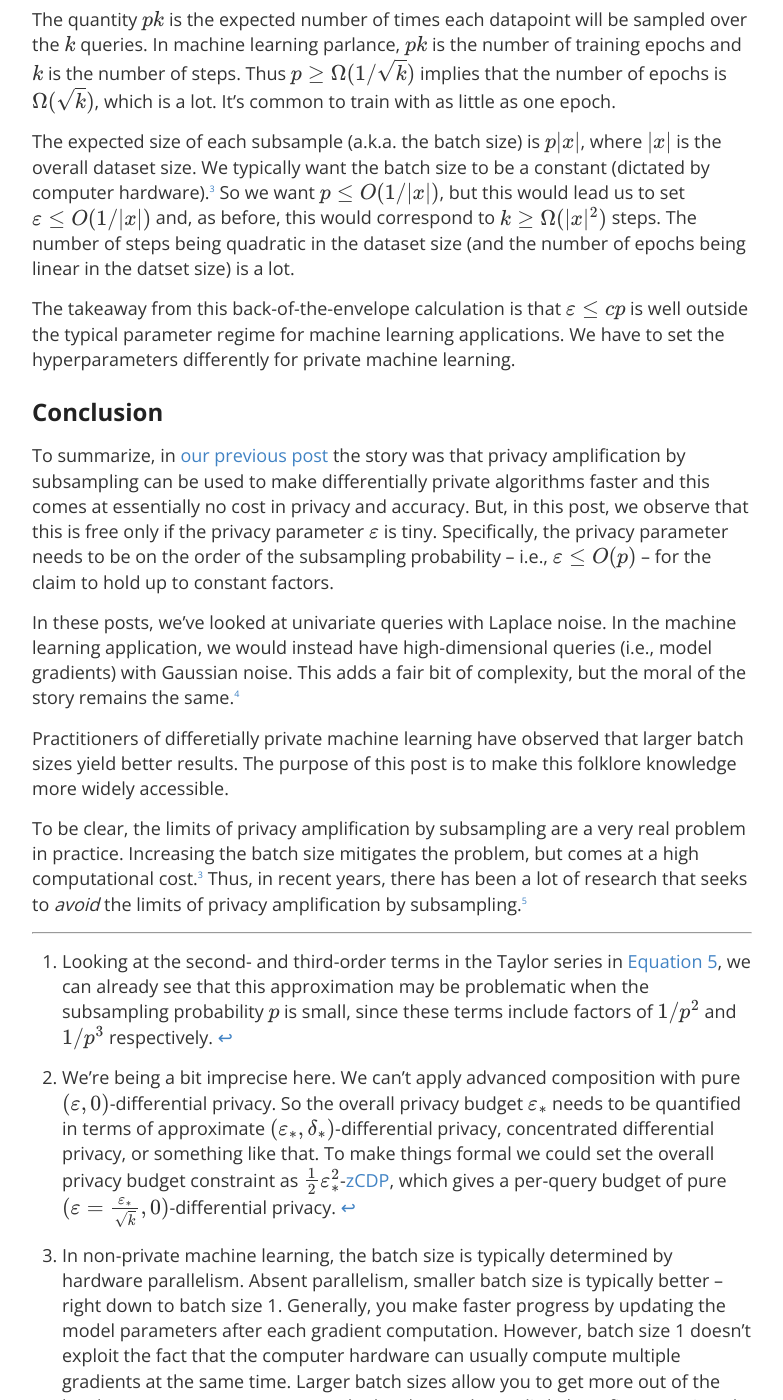
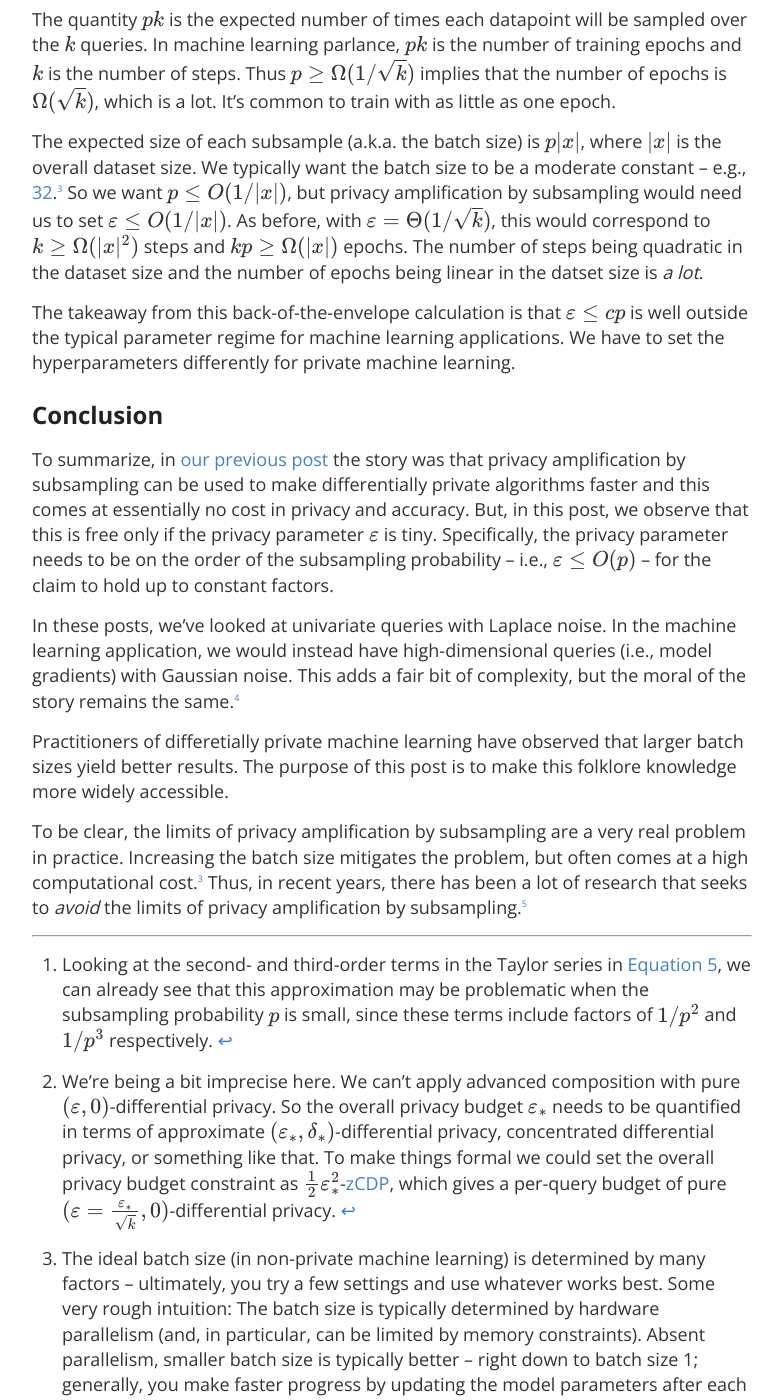
Before and after one commit to differentialprivacy/differentialprivacy, a Jekyll site: the page built from _posts/2025-04-20-subsampling-limits.md, in a window 1280 px wide and 1400 px high, scrolled down 5172 px. Shown: the whole window, without its empty margins (248-1031 px from the left). Built offline with Jekyll 4.4.1, drawn with Linux system fonts in a browser that asks for light colours; comment, search, counter and statistics services are not loaded; some of the changed text lies outside the part shown.

Commit message:
second subsampling post

```diff
--- a/_posts/2025-04-20-subsampling-limits.md
+++ b/_posts/2025-04-20-subsampling-limits.md
@@ -72,7 +72,7 @@ The quantity \\\(pk\\\) is the expected number of times each datapoint will be s
 In machine learning parlance, \\\(pk\\\) is the number of training epochs and \\\(k\\\) is the number of steps.
 Thus \\\(p \\ge \\Omega\(1/\\sqrt{k}\)\\\) implies that the number of epochs is \\\(\\Omega\(\\sqrt{k}\)\\\), which is a lot. It's common to train with as little as one epoch.
 
-The expected size of each subsample (a.k.a. the batch size) is \\\(p\|x\|\\\), where \\\(\|x\|\\\) is the overall dataset size. We typically want the batch size to be a constant (dictated by computer hardware).[^parallel] So we want \\\(p \le O\(1/\|x\|\)\\\), but this would lead us to set \\\(\\varepsilon \le O\(1/\|x\|\)\\\) and, as before, this would correspond to \\\(k \\ge \\Omega\(\|x\|^2\)\\\) steps. The number of steps being quadratic in the dataset size (and the number of epochs being linear in the datset size) is a lot.
+The expected size of each subsample (a.k.a. the batch size) is \\\(p\|x\|\\\), where \\\(\|x\|\\\) is the overall dataset size. We typically want the batch size to be a moderate constant -- e.g., [32](https://xcancel.com/ylecun/status/989610208497360896).[^parallel] So we want \\\(p \le O\(1/\|x\|\)\\\), but privacy amplification by subsampling would need us to set \\\(\\varepsilon \le O\(1/\|x\|\)\\\). As before, with \\\(\\varepsilon = \\Theta\(1/\\sqrt{k}\)\\\), this would correspond to \\\(k \\ge \\Omega\(\|x\|^2\)\\\) steps and \\\(kp \\ge \\Omega\(\|x\|\)\\\) epochs. The number of steps being quadratic in the dataset size and the number of epochs being linear in the datset size is _a lot_.
 
 The takeaway from this back-of-the-envelope calculation is that \\\(\\varepsilon \\le cp\\\) is well outside the typical parameter regime for machine learning applications.
 We have to set the hyperparameters differently for private machine learning.
@@ -88,7 +88,7 @@ This adds a fair bit of complexity, but the moral of the story remains the same.
 Practitioners of differetially private machine learning have observed that larger batch sizes yield better results. The purpose of this post is to make this folklore knowledge more widely accessible.
 
 To be clear, the limits of privacy amplification by subsampling are a very real problem in practice.
-Increasing the batch size mitigates the problem, but comes at a high computational cost.[^parallel]
+Increasing the batch size mitigates the problem, but often comes at a high computational cost.[^parallel]
 Thus, in recent years, there has been a lot of research that seeks to _avoid_ the limits of privacy amplification by subsampling.[^dpftrl]
 
 
@@ -98,7 +98,7 @@ Thus, in recent years, there has been a lot of research that seeks to _avoid_ th
 
 [^advcomp]: We're being a bit imprecise here. We can't apply advanced composition with pure \\\(\(\\varepsilon,0\)\\\)-differential privacy. So the overall privacy budget \\\(\\varepsilon\_\*\\\) needs to be quantified in terms of approximate \\\(\(\\varepsilon\_\*,\\delta\_\*\)\\\)-differential privacy, concentrated differential privacy, or something like that. To make things formal we could set the overall privacy budget constraint as \\\(\\frac{1}{2}\\varepsilon\_\*^2\\\)-[zCDP](https://arxiv.org/abs/1605.02065), which gives a per-query budget of pure \\\(\(\\varepsilon=\\frac{\\varepsilon\_\*}{\\sqrt{k}},0\)\\\)-differential privacy.
 
-[^parallel]: In non-private machine learning, the batch size is typically determined by hardware parallelism. Absent parallelism, smaller batch size is typically better -- right down to batch size 1. Generally, you make faster progress by updating the model parameters after each gradient computation. However, batch size 1 doesn't exploit the fact that the computer hardware can usually compute multiple gradients at the same time. Larger batch sizes allow you to get more out of the hardware. But once you saturate the hardware, there's little benefit (non-privately) to larger batch sizes.
+[^parallel]: The ideal batch size (in non-private machine learning) is determined by many factors -- ultimately, you try a few settings and use whatever works best. Some very rough intuition: The batch size is typically determined by hardware parallelism (and, in particular, can be limited by memory constraints). Absent parallelism, smaller batch size is typically better -- right down to batch size 1; generally, you make faster progress by updating the model parameters after each gradient computation. However, batch size 1 doesn't exploit the fact that the computer hardware can usually compute multiple gradients at the same time. Larger batch sizes allow you to get more work out of the hardware in the same amount of time. But once you saturate the hardware, there's little benefit (non-privately) to larger batch sizes.
 
 [^dpftrl]: For example, [DP-FTRL](https://arxiv.org/abs/2103.00039) adds negatively correlated noise instead of independent noise to the queries/gradients. Since DP-FTRL doesn't rely on privacy amplification by subsampling, the noise added to each query/gradient needs to be large. Instead DP-FTRL relies on the fact that, when you sum up the noisy values, the noise can be made to partially cancel out. In practice, DP-FTRL often works better than relying on privacy amplification by subsampling. Another example alternataive is to avoid privacy amplification by subsampling by computing gradients on the full dataset and instead accelerating the computation using [second-order methods](https://arxiv.org/abs/2305.13209) so that we require fewer iterations.
 
```
